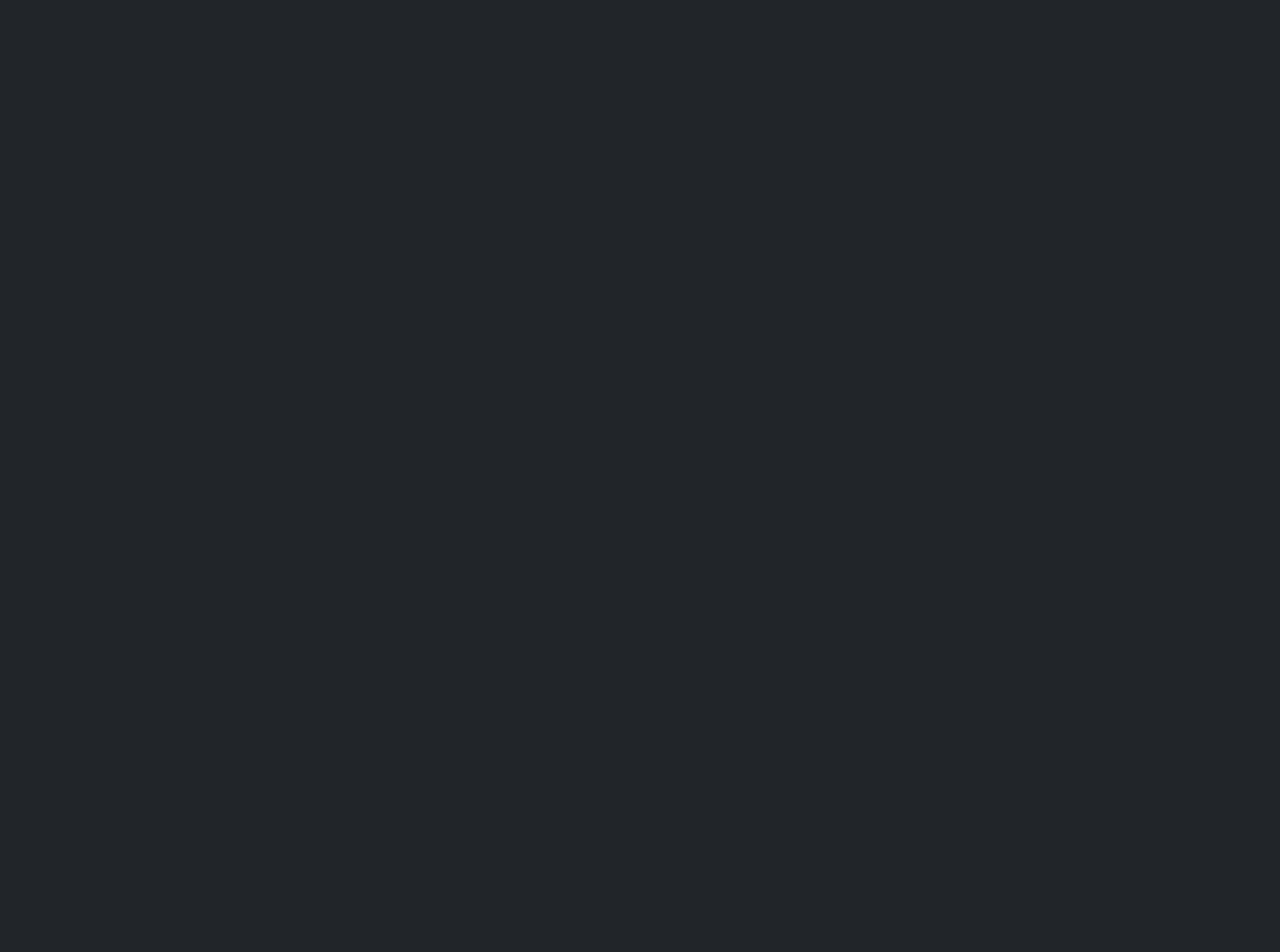
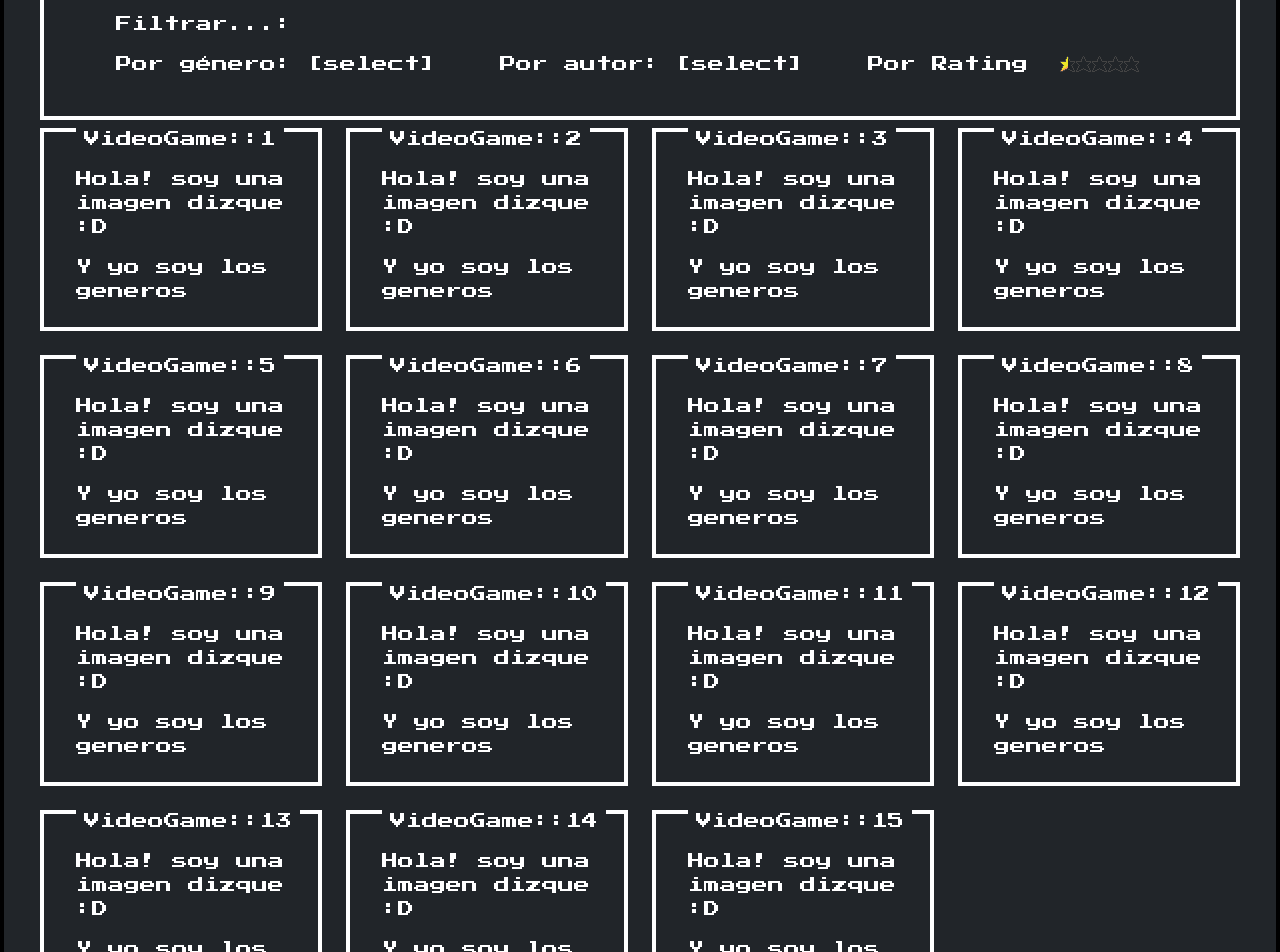
Before and after one commit to dukindroid/pi-vg-dkndrd, a React (Create React App) app in the folder client/: page / in a window 1280 px wide. Shown: the part 760-1712 px from the top of the page. Before the commit the page ends 800 px from the top, so only its background shows below. Built offline with nearby package versions, Linux system fonts and the light colour scheme.

Commit message:
ya medio existe create Video game y show Video gam

```diff
--- a/client/public/index.html
+++ b/client/public/index.html
@@ -2,7 +2,12 @@
 <html lang="en">
   <head>
     <link href="https://fonts.googleapis.com/css?family=Press+Start+2P" rel="stylesheet">
-    <link href="https://unpkg.com/nes.css/css/nes.css" rel="stylesheet" />
+<!-- minify -->
+<link href="https://unpkg.com/nes.css@2.3.0/css/nes.min.css" rel="stylesheet" />
+<!-- latest -->
+<link href="https://unpkg.com/nes.css@latest/css/nes.min.css" rel="stylesheet" />
+<!-- core style only -->
+<link href="https://unpkg.com/nes.css/css/nes-core.min.css" rel="stylesheet" />
     <meta charset="utf-8" />
     <link rel="icon" href="%PUBLIC_URL%/favicon.ico" />
     <meta name="viewport" content="width=device-width, initial-scale=1" />
--- a/client/src/App.css
+++ b/client/src/App.css
@@ -1,5 +1,5 @@
 .basic-grid {
   display: grid;
   gap: 1rem;
-  grid-template-columns: repeat(auto-fit, minmax(400px, 1fr));
+  grid-template-columns: repeat(auto-fit, minmax(240px, 1fr));
 }
--- a/client/src/App.jsx
+++ b/client/src/App.jsx
@@ -3,8 +3,9 @@ const GenresArray = require('./GenresArray.js')
 const PlatformsArray = require('./platformsArray.js')
 function App () {
   return (
+<>
     <div className="App nes-container with-title">
-
+      <p className="title">container:form</p>
       <p className="nes-container is-dark with-title">
         <p className="title">Henry Videogames</p>
         <p>This is some kind of back-end app.</p>
@@ -68,9 +69,127 @@ function App () {
           </div>
           <button type="button" className="nes-btn is-inline">+</button>
         </div>
-
         </p>
     </div>
+
+<div className="App nes-container with-title">
+  <p className="title">container:home</p>
+    <p className="nes-container is-dark with-title">
+      <p className="title">::home_header::</p>
+        <p>[home_greet]</p>
+        <div className="lists">
+          <ul className="nes-list is-disc">
+            <li>
+              Filtrar...:
+            </li>
+          </ul>
+        </div>
+        <div className="lists">
+          <ul className="nes-list is-circle">
+            <li>Por género: [select]&nbsp;&nbsp;&nbsp;   Por autor:  [select]&nbsp;&nbsp;&nbsp;    Por Rating
+            &nbsp;<i className="nes-icon is-small star is-half"></i>
+          <i className="nes-icon is-small is-transparent star"></i>
+          <i className="nes-icon is-small is-transparent star"></i>
+          <i className="nes-icon is-small is-transparent star"></i>
+          <i className="nes-icon is-small is-transparent star"></i>
+            </li>
+          </ul>
+        </div>
+      </p>
+      <section className="basic-grid">
+      <div className="nes-container is-dark with-title is-primary">
+        <p className="title">VideoGame::1</p>
+        <p>Hola! soy una imagen dizque :D</p>
+          <p>Y yo soy los generos</p>
+      </div>
+      <div className="nes-container is-dark with-title is-primary">
+        <p className="title">VideoGame::2</p>
+        <p>Hola! soy una imagen dizque :D</p>
+          <p>Y yo soy los generos</p>
+      </div>
+      <div className="nes-container is-dark with-title is-primary">
+        <p className="title">VideoGame::3</p>
+        <p>Hola! soy una imagen dizque :D</p>
+          <p>Y yo soy los generos</p>
+      </div>
+      <div className="nes-container is-dark with-title is-primary">
+        <p className="title">VideoGame::4</p>
+        <p>Hola! soy una imagen dizque :D</p>
+          <p>Y yo soy los generos</p>
+      </div>
+      <div className="nes-container is-dark with-title is-primary">
+        <p className="title">VideoGame::5</p>
+        <p>Hola! soy una imagen dizque :D</p>
+          <p>Y yo soy los generos</p>
+      </div>
+      <div className="nes-container is-dark with-title is-primary">
+        <p className="title">VideoGame::6</p>
+        <p>Hola! soy una imagen dizque :D</p>
+          <p>Y yo soy los generos</p>
+      </div>
+      <div className="nes-container is-dark with-title is-primary">
+        <p className="title">VideoGame::7</p>
+        <p>Hola! soy una imagen dizque :D</p>
+          <p>Y yo soy los generos</p>
+      </div>
+      <div className="nes-container is-dark with-title is-primary">
+        <p className="title">VideoGame::8</p>
+        <p>Hola! soy una imagen dizque :D</p>
+          <p>Y yo soy los generos</p>
+      </div>
+      <div className="nes-container is-dark with-title is-primary">
+        <p className="title">VideoGame::9</p>
+        <p>Hola! soy una imagen dizque :D</p>
+          <p>Y yo soy los generos</p>
+      </div>
+      <div className="nes-container is-dark with-title is-primary">
+        <p className="title">VideoGame::10</p>
+        <p>Hola! soy una imagen dizque :D</p>
+          <p>Y yo soy los generos</p>
+      </div>
+      <div className="nes-container is-dark with-title is-primary">
+        <p className="title">VideoGame::11</p>
+        <p>Hola! soy una imagen dizque :D</p>
+          <p>Y yo soy los generos</p>
+      </div>
+      <div className="nes-container is-dark with-title is-primary">
+        <p className="title">VideoGame::12</p>
+        <p>Hola! soy una imagen dizque :D</p>
+          <p>Y yo soy los generos</p>
+      </div>      <div className="nes-container is-dark with-title is-primary">
+        <p className="title">VideoGame::13</p>
+        <p>Hola! soy una imagen dizque :D</p>
+          <p>Y yo soy los generos</p>
+      </div>      <div className="nes-container is-dark with-title is-primary">
+        <p className="title">VideoGame::14</p>
+        <p>Hola! soy una imagen dizque :D</p>
+          <p>Y yo soy los generos</p>
+      </div>      <div className="nes-container is-dark with-title is-primary">
+        <p className="title">VideoGame::15</p>
+        <p>Hola! soy una imagen dizque :D</p>
+          <p>Y yo soy los generos</p>
+      </div>
+    </section>
+    </div>
+    <div className="lists">
+  <ul className="nes-list is-disc">
+    <li>Good morning.</li>
+    <li>Thou hast had a good night&apos;s sleep, I hope.</li>
+    <li>Thou hast had a good afternoon</li>
+    <li>Good night.</li>
+  </ul>
+</div>
+
+<div className="lists">
+  <ul className="nes-list is-circle">
+    <li>Good morning.</li>
+    <li>Thou hast had a good night&apos;s sleep, I hope.</li>
+    <li>Thou hast had a good afternoon</li>
+    <li>Good night.</li>
+  </ul>
+</div>
+
+  </>
   )
 }
 
```
